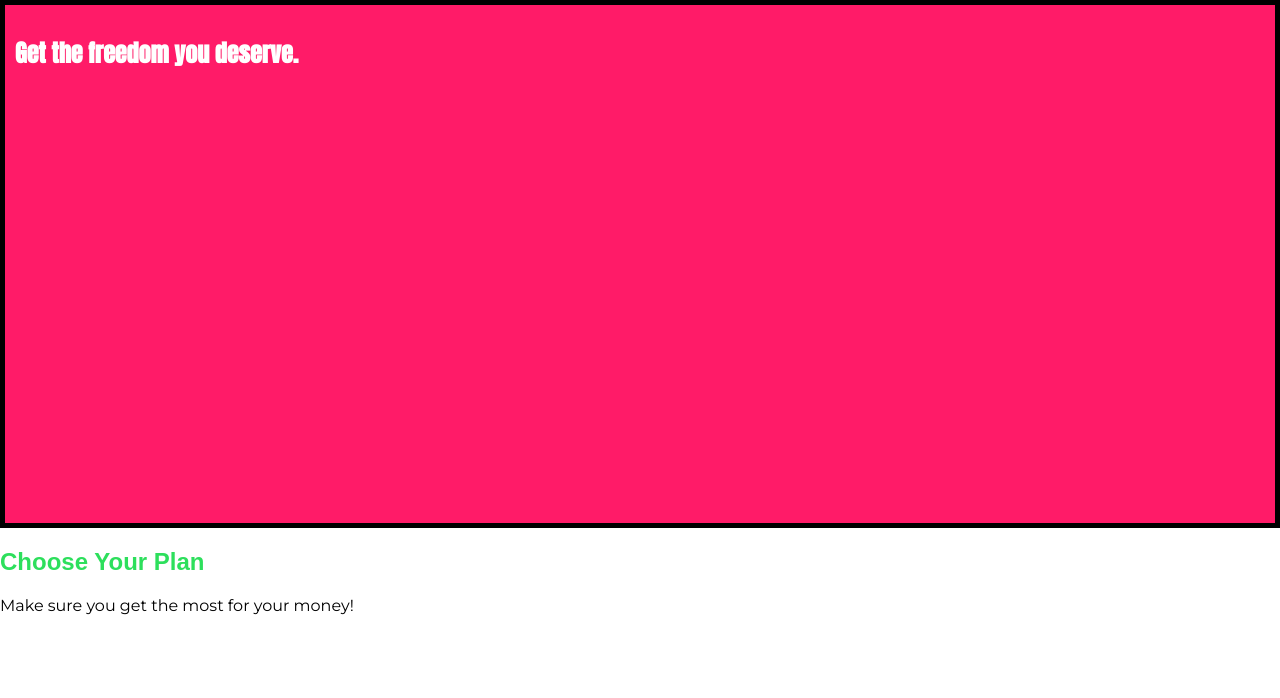
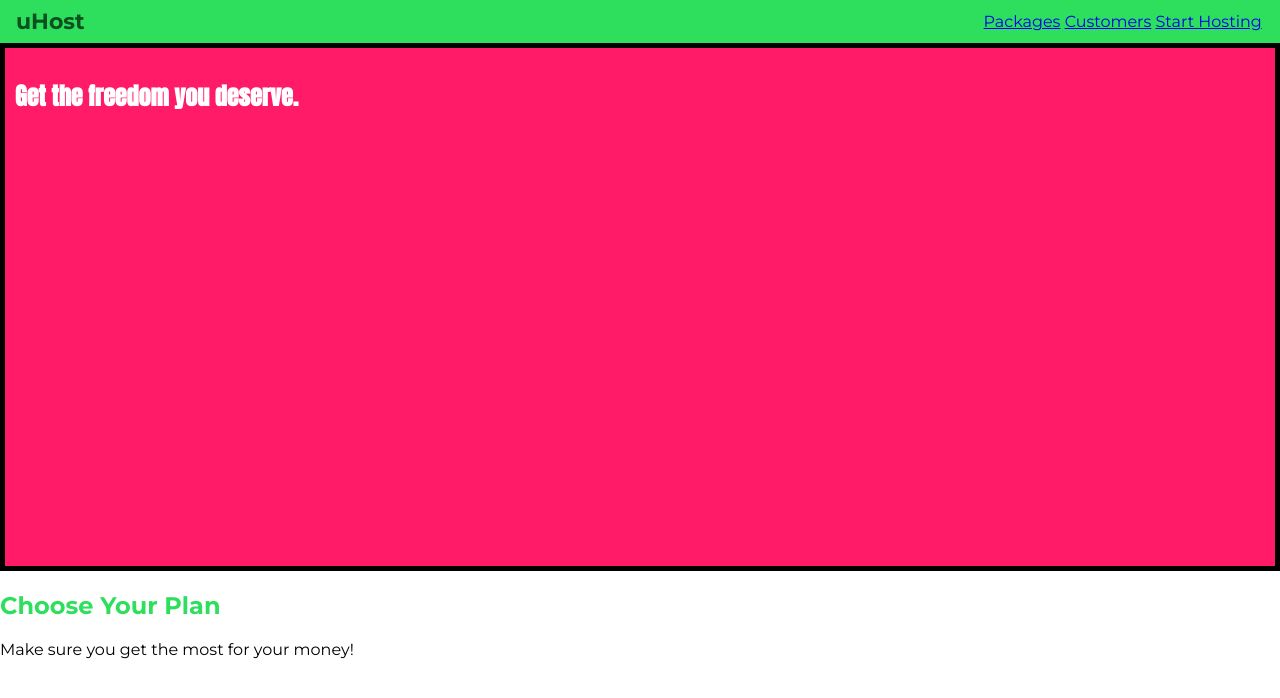
Before and after one commit to Wahzammo/CSS-Stuff, a plain HTML site: page index.html in a window 1280 px wide. Drawn offline with Linux system fonts and the light colour scheme.

Commit message:
creating the navbar!

```diff
--- a/index.html
+++ b/index.html
@@ -10,6 +10,27 @@
     <link href="https://fonts.googleapis.com/css2?family=Montserrat:wght@400;700&display=swap" rel="stylesheet">
     <link rel="stylesheet" href="main.css">
 </head>
+
+<header class="main-header">
+    <div>
+        <a href="index.html" class="main-header__brand">
+            uHost
+        </a>
+    </div>
+    <nav class="main-nav">
+        <ul class="main-nav__items">
+            <li class="main-nav__item">
+                <a href="packages/index.html">Packages</a>
+            </li>
+            <li class="main-nav__item">
+                <a href="customers/index.html">Customers</a>
+            </li>
+            <li class="main-nav__item">
+                <a href="start-hosting/index.html">Start Hosting</a>
+            </li>
+        </ul>
+    </nav>
+</header>
 
 <body>
     <main>
--- a/main.css
+++ b/main.css
@@ -25,6 +25,41 @@ body {
     font-family: 'Anton', sans-serif;
 }
 
-h1 {
+/*h1 {
     font-family: sans-serif;
+}*/
+
+.main-header {
+    background-color: #2ddf5c;
+    padding: 8px 16px;
+    width: 100%;
 }
+
+.main-header > div {
+    display: inline-block;
+    vertical-align: middle;
+}
+
+.main-header__brand {
+    color: #0e4f1f;
+    text-decoration: none;
+    font-weight: bold;
+    font-size: 22px;
+}
+
+.main-nav {
+    display: inline-block;
+    text-align: right;
+    width: calc(100% - 75px);
+    vertical-align: middle;
+}
+
+.main-nav__items {
+    margin: 0;
+    padding: 0;
+    list-style: none;
+}
+
+.main-nav__item {
+    display: inline-block;
+}
```
